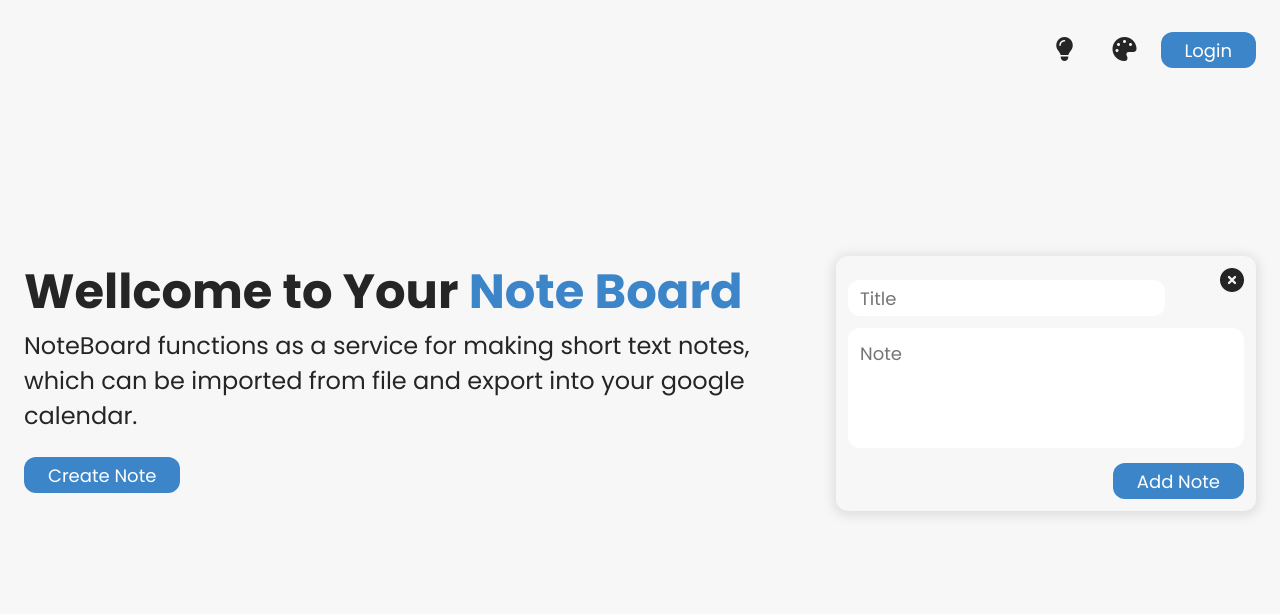
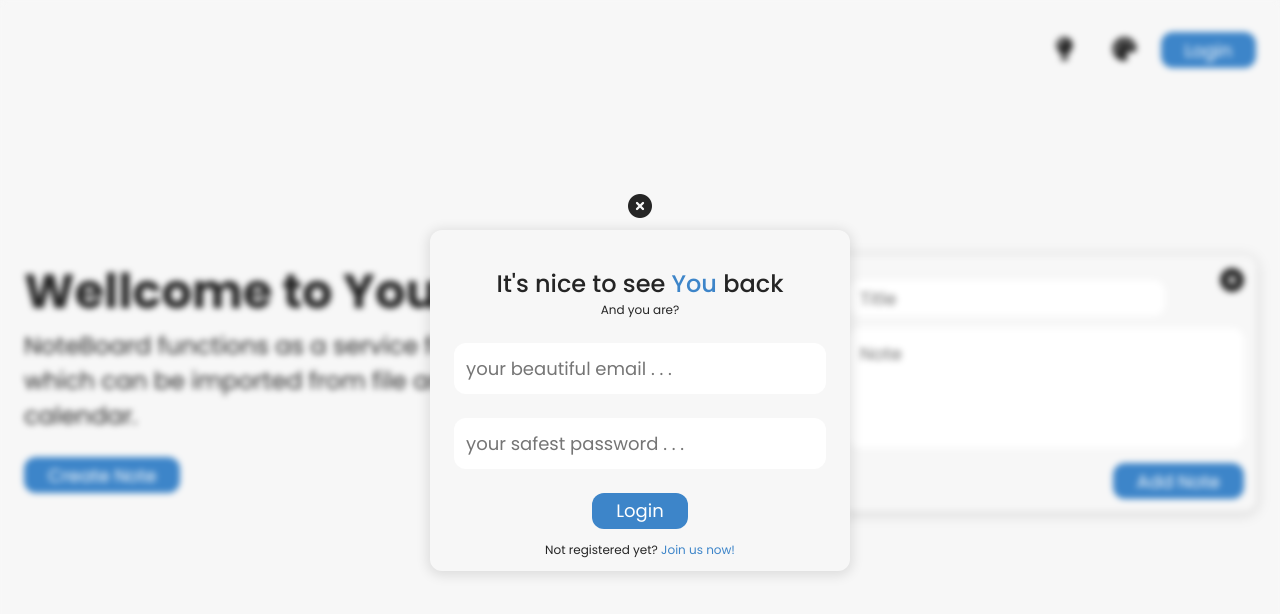
Before and after one commit to PushkarevAR/note-board, a plain HTML site: page src/index.html in a window 1280 px wide. Both pictures are taken after a click on the button "Login". Drawn offline with nearby package versions, Linux system fonts and the light colour scheme.

Commit message:
add login form

```diff
--- a/src/index.html
+++ b/src/index.html
@@ -1,5 +1,6 @@
 <!DOCTYPE html>
 <html lang="en">
+
 <head>
   <meta charset="UTF-8" />
   <meta http-equiv="X-UA-Compatible" content="IE=edge" />
@@ -12,10 +13,7 @@
   <link rel="stylesheet" href="/src/style/note.css" />
   <link rel="stylesheet" href="/src/style/base.css" />
 
-    <script
-      src="https://kit.fontawesome.com/3617a89b26.js"
-      crossorigin="anonymous"
-    ></script>
+  <script src="https://kit.fontawesome.com/3617a89b26.js" crossorigin="anonymous"></script>
 
   <script src="https://cdnjs.cloudflare.com/ajax/libs/Sortable/1.10.2/Sortable.min.js"></script>
 </head>
@@ -42,18 +40,9 @@
               <h3>Choose your color</h3>
 
               <div class="btn-box">
-                  <button
-                    class="color active blue"
-                    data-colors="rgb(61,133,201) rgb(57,122,182)"
-                  ></button>
-                  <button
-                    class="color green"
-                    data-colors="rgb(32,158,70) rgb(30,136,62)"
-                  ></button>
-                  <button
-                    class="color purple"
-                    data-colors="rgb(201,61,119) rgb(177,55,106)"
-                  ></button>
+                <button class="color active blue" data-colors="rgb(61,133,201) rgb(57,122,182)"></button>
+                <button class="color green" data-colors="rgb(32,158,70) rgb(30,136,62)"></button>
+                <button class="color purple" data-colors="rgb(201,61,119) rgb(177,55,106)"></button>
               </div>
             </div>
           </div>
@@ -77,7 +66,7 @@
       <div class="intro-note">
         <div class="note note-input">
           <i class="fas fa-times-circle fuck" id="btn-close"></i>
-            <input type="text" name="note-title" placeholder="Title" required maxlength="20"/>
+          <input type="text" name="note-title" placeholder="Title" required maxlength="20" />
           <textarea name="note-text" placeholder="Note" required></textarea>
           <button type="submit">Add Note</button>
           <span class="input-length">100</span>
@@ -86,15 +75,25 @@
     </section>
 
     <section class="notes-wrapper">
-        <!-- <div class="drag-n-drop">
-            <h3>Drag & Drop to Upload File</h3>
-            <button>Browse File</button>
-            <input type="file" hidden />
-          </div> -->
+
     </section>
   </main>
 
+  <div class="modal off">
+    <div class="auth">
+      <i class="fas fa-times-circle fuck" id="btn-close"></i>
+      <h3>It's nice to see <span>You</span> back</h3>
+      <p>And you are?</p>
+      <input type="email" id="auth-login" placeholder="your beautiful email . . ." />
+      <input type="password" id="auth-pass" placeholder="your safest password . . ." />
+      <button>Login</button>
+      <p>Not registered yet? <a href="#">Join us now!</a></p>
+    </div>
+  </div>
+
   <script src="/src/script/app.js"></script>
   <script src="/src/script/appearance.js"></script>
+  <script src="/src/script/login.js"></script>
 </body>
+
 </html>
--- /dev/null
+++ b/src/script/login.js
@@ -0,0 +1,34 @@
+const modal = document.querySelector(".modal"),
+  authArea = modal.querySelector(".auth"),
+  authTitle = authArea.querySelector("h3"),
+  authTextTop = authArea.querySelectorAll("p")[0],
+  authTextBottom = authArea.querySelectorAll("p")[1],
+  btnLogin = authArea.querySelector("button"),
+  btnLoginHeader = document.querySelector(".btn-login"),
+  btnClose = authArea.querySelector("i"),
+  btnReg = authArea.querySelector("a");
+
+btnLoginHeader.addEventListener("click", () => {
+  clearModal();
+  modal.classList.add("modal-active");
+});
+
+btnClose.addEventListener("click", () => {
+  clearModal();
+  modal.classList.remove("modal-active");
+});
+
+btnReg.addEventListener("click", () => {
+    console.log("shi");
+  authTitle.innerHTML = `Wellcome the new<span>One</span>`;
+  authTextTop.textContent = "You are one stem away from your new Noat Board";
+  authTextBottom.innerHTML = `Can't wait to see your first note`;
+  btnLogin.textContent = "Register";
+});
+
+function clearModal() {
+  authTitle.innerHTML = `It's nice to see <span>You</span> back`;
+  authTextTop.textContent = "And you are?";
+  authTextBottom.innerHTML = `Not registered yet? <a href="#">Join us now!</a>`;
+  btnLogin.textContent = "Login";
+}
--- a/src/style/base.css
+++ b/src/style/base.css
@@ -46,3 +46,81 @@ button {
   border-radius: 12px;
   cursor: pointer;
 }
+
+.modal {
+  display: flex;
+  align-items: center;
+  justify-content: center;
+
+  position: fixed;
+  height: 100%;
+  width: 100%;
+  top: 0;
+  backdrop-filter: blur(3px);
+
+  opacity: 0;
+  z-index: -9999;
+}
+
+.modal.modal-active {
+  opacity: 1;
+  z-index: 9999;
+}
+
+.modal .auth {
+  padding: 24px 24px 12px 24px;
+  display: flex;
+  flex-direction: column;
+  align-items: center;
+  justify-content: center;
+  position: relative;
+  background-color: var(--main);
+  border-radius: 12px;
+  box-shadow: 0 2px 12px 3px rgba(0, 0, 0, 0.1);
+}
+
+.modal input {
+  padding: 12px;
+  margin-top: 24px;
+  width: 100%;
+
+  font-size: 0.75rem;
+  border-radius: 12px;
+  outline: none;
+  border: none;
+  color: var(--black);
+  background-color: var(--white);
+}
+
+.modal h3 {
+  color: var(--black);
+  margin-top: 12px;
+  font-size: 1rem;
+  font-weight: 500;
+}
+
+.modal span{
+  color: var(--color);
+}
+
+.modal p{
+  color: var(--black);
+  font-size: .5rem;
+}
+
+.modal a{
+  text-decoration: none;
+  color: var(--color);
+  font-size: .5rem;
+}
+
+.modal button{
+  margin: 24px 0 12px 0;
+}
+
+.modal i{
+  position: absolute;
+  top: -36px;
+  color: var(--black);
+  cursor: pointer;
+}
--- a/src/style/hovers.css
+++ b/src/style/hovers.css
@@ -16,6 +16,7 @@ button:hover {
   box-shadow: 0 2px 12px 3px rgba(0, 0, 0, 0.1);
 }
 
+.modal i:hover,
 .note i:hover {
   color: var(--error);
   transform: rotate(-90deg) scale(1.25);
```
Lines whose indentation alone changed are shown as unchanged.
